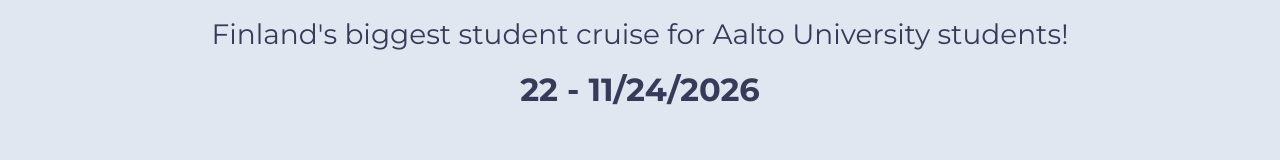
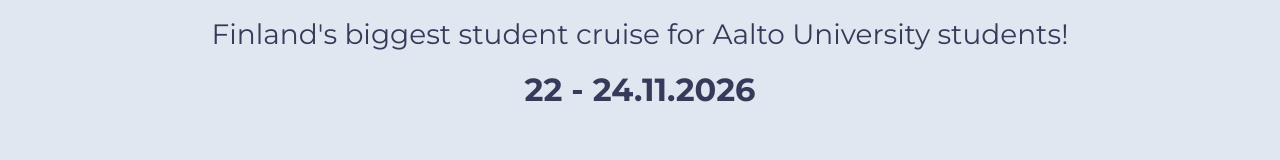
Before and after one commit to verkkomestari/otacruise, a React (Vite) app: page / in a window 1280 px wide. Shown: the part 457-617 px from the top of the page. Built offline with nearby package versions, Linux system fonts and the light colour scheme; a web font is replaced by a local one.

Commit message:
use finnish locale & update spa times

```diff
--- a/index.html
+++ b/index.html
@@ -1,5 +1,5 @@
 <!doctype html>
-<html lang="en">
+<html lang="fi">
   <head>
     <meta charset="utf-8" />
     <meta name="viewport" content="width=device-width, initial-scale=1.0" />
--- a/src/assets/infoList.ts
+++ b/src/assets/infoList.ts
@@ -220,7 +220,7 @@
       },
       {
         subtitle: 'Is the spa open on the cruise?',
-        body: `Yes. The Sunflower Oasis spa is open from ${formatTimeRange(CONSTS.SPA_DAY_1_OPEN_DATE, CONSTS.SPA_DAY_1_CLOSE_DATE)} on the first day, and ${formatTimeRange(CONSTS.SPA_DAY_2_OPEN_DATE, CONSTS.SPA_DAY_2_CLOSE_DATE)} on the second day.`,
+        body: `Yes. The Sunflower Oasis spa is open from ${formatTimeRange(CONSTS.SPA_DAY_2_OPEN_DATE, CONSTS.SPA_DAY_2_CLOSE_DATE)} on the second day only.`,
       },
     ],
   },
--- a/src/consts.ts
+++ b/src/consts.ts
@@ -7,14 +7,12 @@
   DEPARTURE_STOCKHOLM_DATE: new Date('2026-11-23T16:30:00+02:00'),
   ARRIVAL_DATE: new Date('2026-11-24T10:30:00+02:00'),
 
-  SPA_DAY_1_OPEN_DATE: new Date('2026-11-22T15:00:00+02:00'),
-  SPA_DAY_1_CLOSE_DATE: new Date('2026-11-22T19:00:00+02:00'),
-  SPA_DAY_2_OPEN_DATE: new Date('2026-11-23T12:00:00+02:00'),
-  SPA_DAY_2_CLOSE_DATE: new Date('2026-11-23T20:00:00+02:00'),
+  SPA_DAY_2_OPEN_DATE: new Date('2026-11-23T13:00:00+02:00'),
+  SPA_DAY_2_CLOSE_DATE: new Date('2026-11-23T22:00:00+02:00'),
 
   TICKET_SALE_KIDE_START_DATE: new Date('2026-09-22T17:00:00+03:00'),
   TICKET_SALE_CAMPUS_START_DATE: new Date('2026-09-24T08:00:00+03:00'),
   TICKET_EDIT_DEADLINE_DATE: new Date('2026-10-12T23:59:00+03:00'),
-} as const
+} as const;
 
-export default CONSTS
+export default CONSTS;
--- a/src/helpers/formatDate.ts
+++ b/src/helpers/formatDate.ts
@@ -1,34 +1,35 @@
-const FINNISH_TIME_ZONE = 'Europe/Helsinki'
+const FINNISH_TIME_ZONE = 'Europe/Helsinki';
+const FINNISH_LOCALE = 'fi-FI';
 
 const TIME_FORMAT: Intl.DateTimeFormatOptions = {
   hour: '2-digit',
   minute: '2-digit',
   timeZone: FINNISH_TIME_ZONE,
-}
+};
 
 const DAY_FORMAT: Intl.DateTimeFormatOptions = {
   day: 'numeric',
   timeZone: FINNISH_TIME_ZONE,
-}
+};
 
 export const formatDate = (date: Date) =>
-  date.toLocaleDateString(undefined, { timeZone: FINNISH_TIME_ZONE })
+  date.toLocaleDateString(FINNISH_LOCALE, { timeZone: FINNISH_TIME_ZONE });
 
 export const formatTime = (date: Date) =>
-  date.toLocaleTimeString([], TIME_FORMAT)
+  date.toLocaleTimeString(FINNISH_LOCALE, TIME_FORMAT);
 
 export const formatDateTime = (date: Date) =>
-  `${formatDate(date)} at ${formatTime(date)}`
+  `${formatDate(date)} at ${formatTime(date)}`;
 
 export const formatTimeRange = (start: Date, end: Date) =>
-  `${formatTime(start)}-${formatTime(end)}`
+  `${formatTime(start)}-${formatTime(end)}`;
 
 export const formatDateRange = (start: Date, end: Date) =>
-  `${new Intl.DateTimeFormat(undefined, DAY_FORMAT).format(start)} - ${formatDate(end)}`
+  `${new Intl.DateTimeFormat(FINNISH_LOCALE, DAY_FORMAT).format(start)} - ${formatDate(end)}`;
 
 export const formatDayMonth = (date: Date) =>
-  new Intl.DateTimeFormat('fi-FI', {
+  new Intl.DateTimeFormat(FINNISH_LOCALE, {
     day: 'numeric',
     month: 'numeric',
     timeZone: FINNISH_TIME_ZONE,
-  }).format(date)
+  }).format(date);
```
